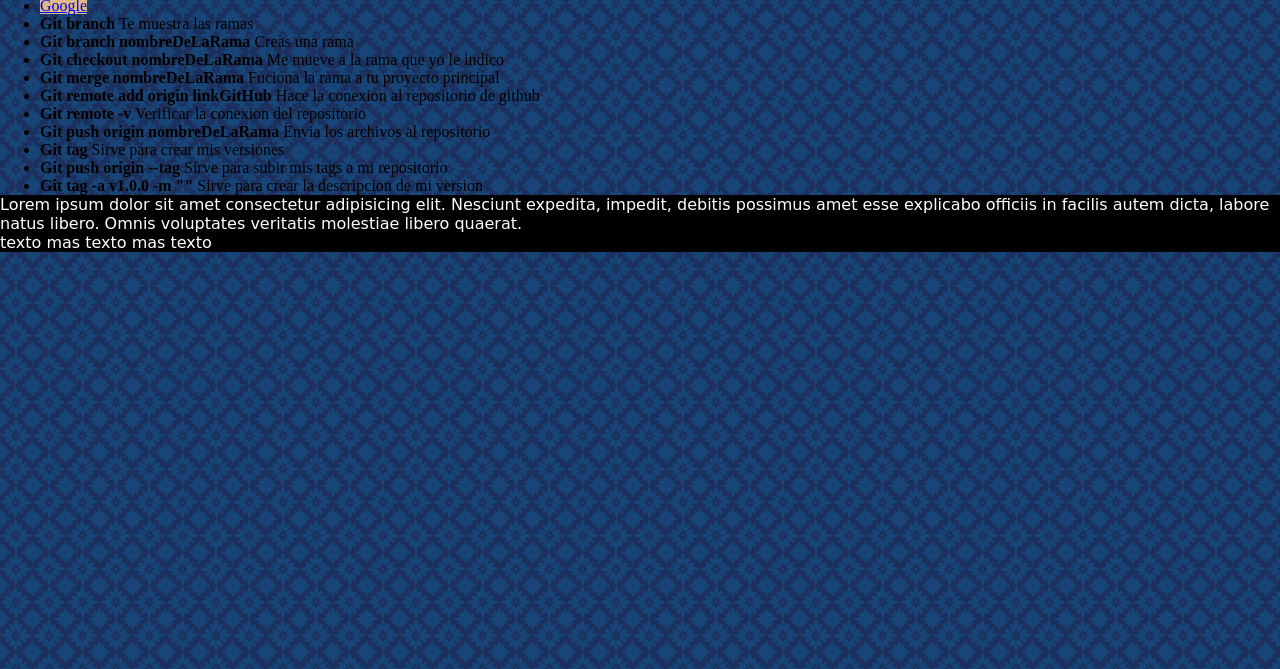
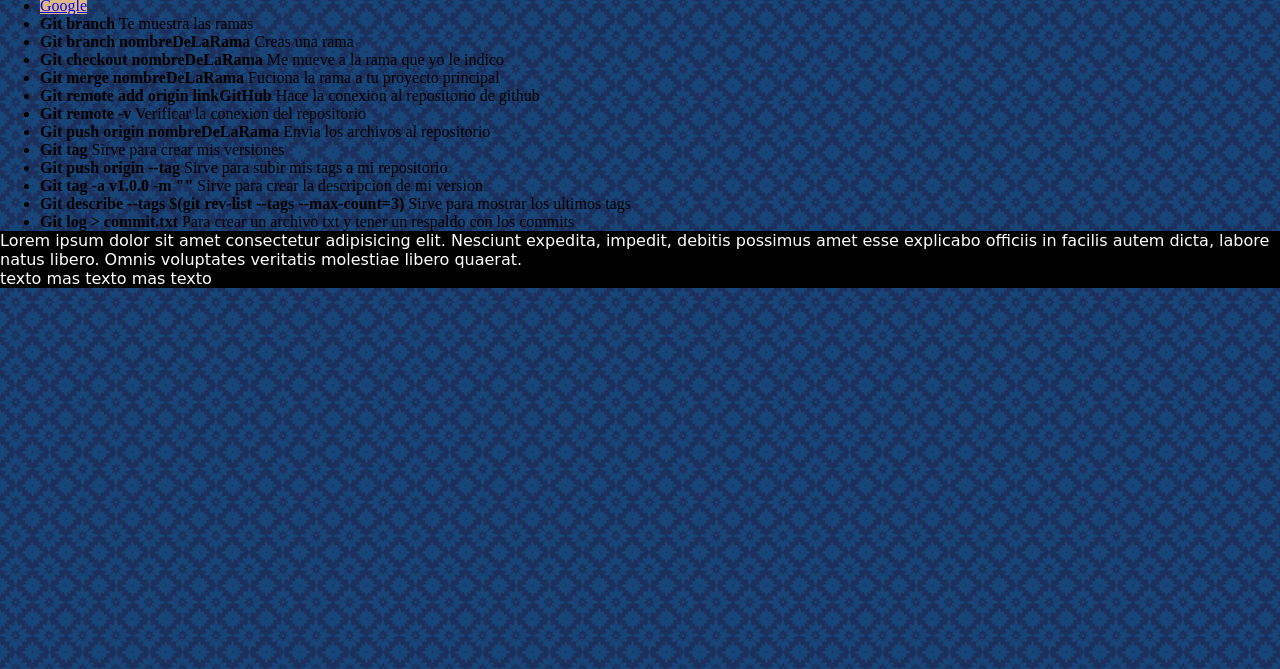
Before and after one commit to Orlando9328/apuntes, a plain HTML site: page apuntes-git.html in a window 1280 px wide. Shown: the part 131-800 px from the top of the page. Drawn offline with Linux system fonts and the light colour scheme.

Commit message:
Agregue comandos de git

```diff
--- a/apuntes-git.html
+++ b/apuntes-git.html
@@ -33,6 +33,8 @@
         <li><b>Git tag</b> Sirve para crear mis versiones</li>
         <li><b>Git push origin --tag</b> Sirve para subir mis tags a mi repositorio</li>
         <li><b>Git tag -a v1.0.0 -m ""</b> Sirve para crear la descripcion de mi version</li>
+        <li><b>Git describe --tags $(git rev-list --tags --max-count=3)</b> Sirve para mostrar los ultimos tags</li>
+        <li><b>Git log > commit.txt</b> Para crear un archivo txt y tener un respaldo con los commits</li>
         <header></header>
         <main></main>
         <footer></footer>
```
Also changed, not shown: commit.txt (added).
